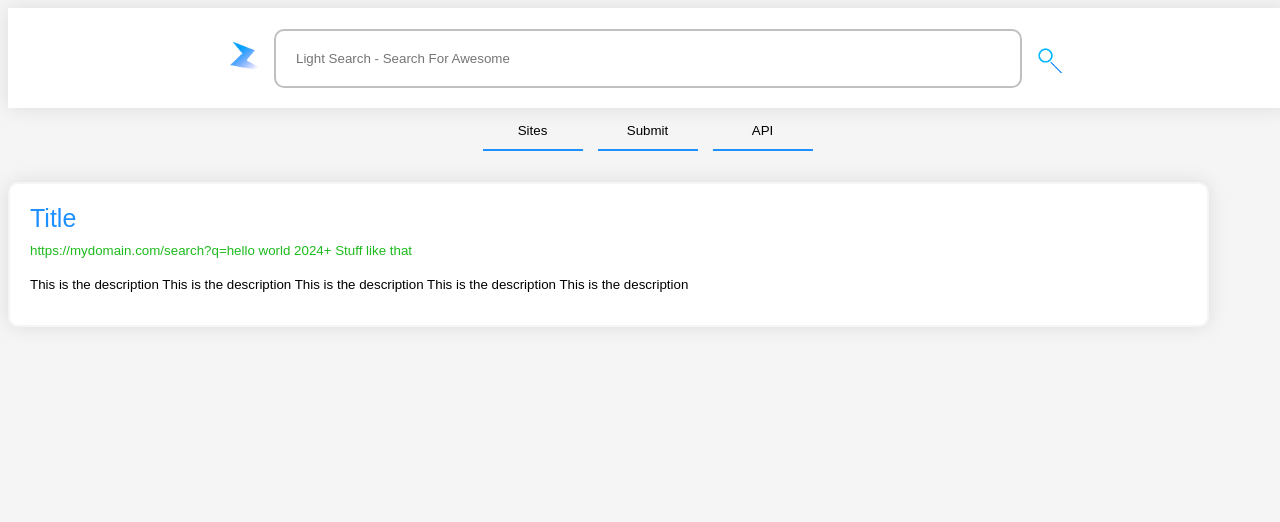
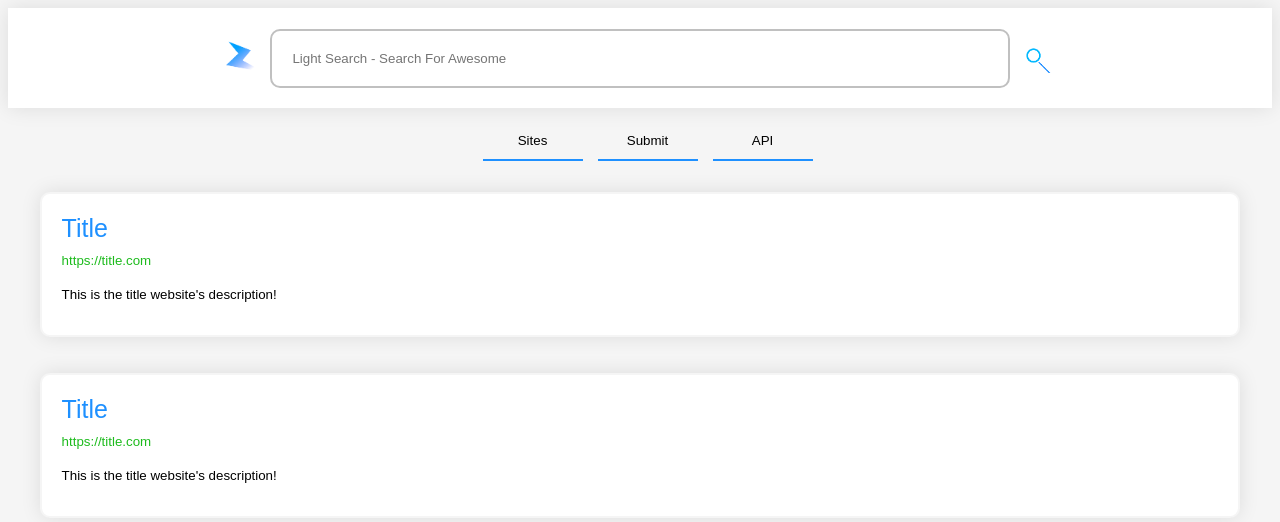
Before and after one commit to litesearch/litesearch.github.io, a plain HTML site: page devrelease/search/index.html in a window 1280 px wide. Both pictures are taken after a click on the button 1052 px from the left and 58 px from the top of the page. Drawn offline with Linux system fonts and the light colour scheme.

Commit message:
Added the search algorithm and dataset system
In This commit , Search algorithm and dataset management system has been added to the liteSearch engine

```diff
--- /dev/null
+++ b/devrelease/search/dataset.js
@@ -0,0 +1,2 @@
+dataset_Import('Title', 'https://title.com', 'This is the title website\'s description!');
+dataset_Import('Title', 'https://title.com', 'This is the title website\'s description!');
--- /dev/null
+++ b/devrelease/search/dataset_api.js
@@ -0,0 +1,14 @@
+// API For Creating DataSets
+function dataset_Import(title, url, description){
+    document.getElementById('results').innerHTML += `<button class="websites">
+            <h2 class="title">
+                ${title}
+            </h2>
+            <h4 class="url">
+                ${url}
+            </h4>
+            <p class="description">
+                ${description}
+            </p>
+        </button><br><br>`;
+}
--- a/devrelease/search/index.html
+++ b/devrelease/search/index.html
@@ -18,11 +18,6 @@
         </nav>
     </div>
     <br>
-    <br>
-    <br>
-    <br>
-    <br>
-    <br>
 
     <div id="features">
         <button data-ripple-color="rgba(0, 94, 255, 0.104)">Sites</button>
@@ -31,23 +26,38 @@
     </div>
     <br>
     <br>
+    <center>
+    <iframe src="libweb.json" style="display: none;" frameborder="0" id="wfetch"></iframe>
+    <!-- The Dataset loader will crawl the websites and add them right here -->
     <div id="results">
-        <button class="websites">
-            <h2 class="title">
-                Title
-            </h2>
-            <h4 class="url">
-                https://mydomain.com/search?q=hello world 2024+ Stuff like that
-            </h4>
-            <p class="description">
-                This is the description
-                This is the description
-                This is the description
-                This is the description
-                This is the description
-            </p>
-        </button>
+
     </div>
+    </center>
 </body>
+<!-- Don't change the order of includes! -->
+<script src="dataset_api.js"></script>
+<script src="dataset.js"></script>
 <script src="ripple.lib.js"></script>
+<script>
+    // Search Algorithm Is Right Here
+    var total_websites = document.querySelectorAll('.websites');
+    var search_queery = document.getElementById('search-queery');
+    var search_btn = document.getElementById('search-btn');
+
+    search_btn.addEventListener('click', ()=>{
+        var results_length = 0;
+        for (var i = 0;i < total_websites.length;i++){
+            if (!search_queery.value.includes(' ') && (search_queery.value.includes('https://') || search_queery.value.includes("http://")) && search_queery.value.includes(".")){
+                window.open(search_queery.value);
+            }
+            if (total_websites[i].innerHTML.toLocaleLowerCase().includes(search_queery.value.toLocaleLowerCase())){
+                results_length += 1;
+                total_websites[i].style.display = 'block';
+            }
+            else {
+                total_websites[i].style.display = 'none';
+            }
+        }
+    })
+</script>
 </html>
--- a/devrelease/search/style.css
+++ b/devrelease/search/style.css
@@ -57,7 +57,7 @@ nav{
     display: flex;
     align-items: center;
     justify-content: center;
-    position: fixed;
+    /* position: fixed; */
     background-color: white;
     box-shadow: 0px 0px 20px rgba(0, 0, 0, .1);
 }
```
Also changed, not shown: devrelease/search/layout.html (added, +53 -0 lines).
